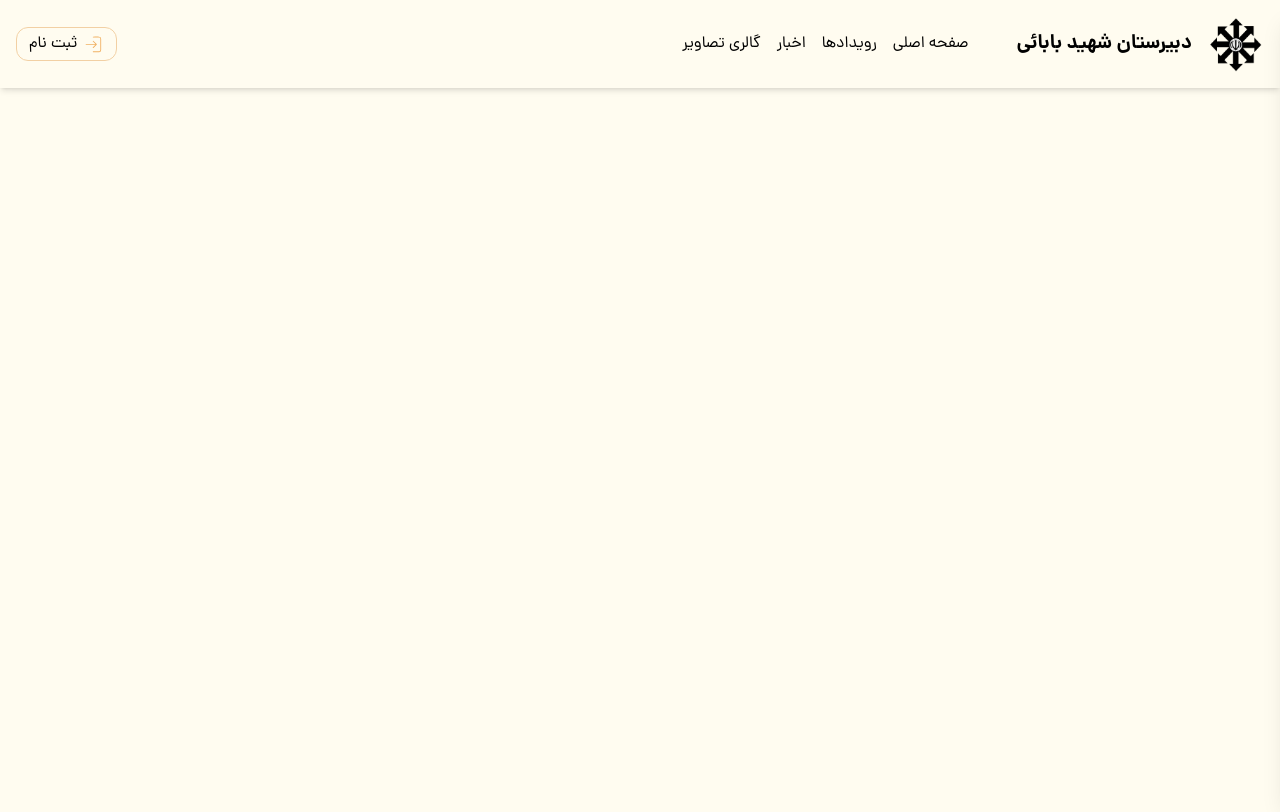
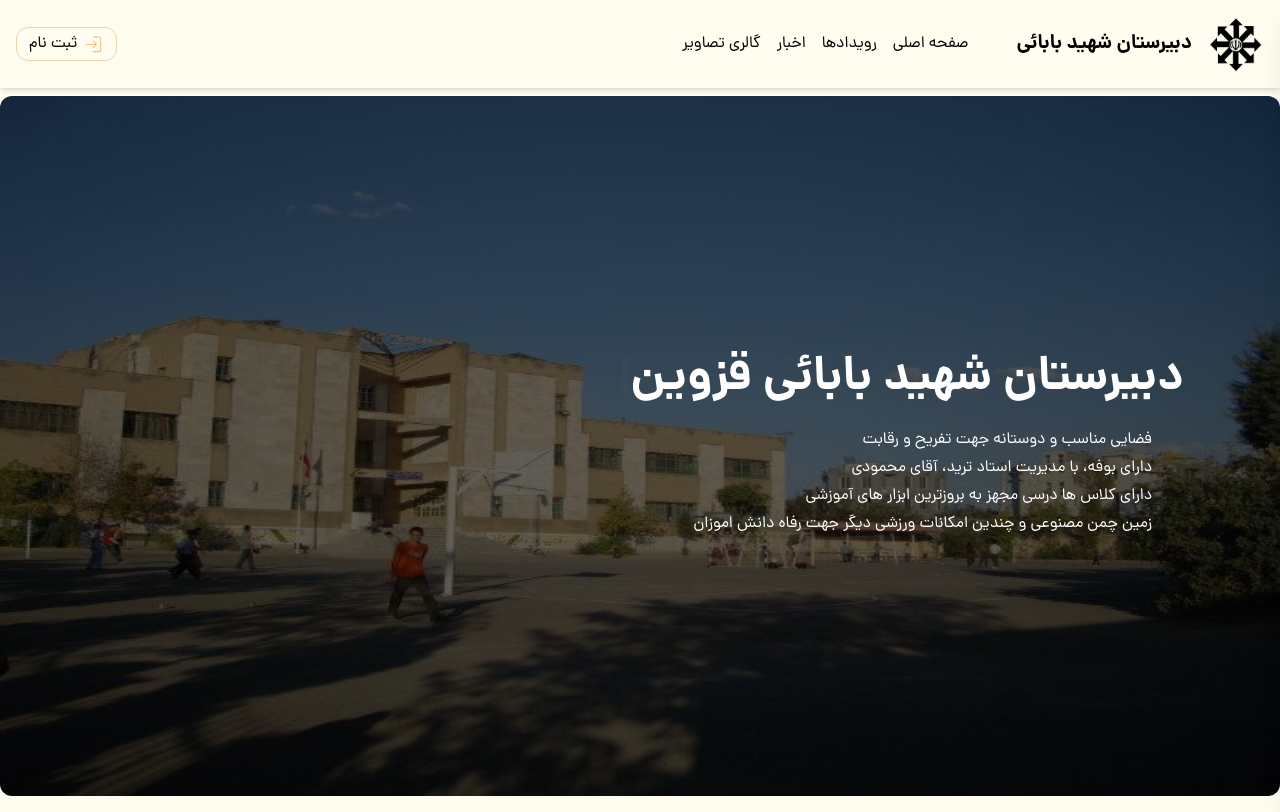
Before and after one commit to AliDeWeb/School_Webpage, a React (Vite) app in the folder frontend/: page / in a window 1280 px wide. Built offline with nearby package versions, Linux system fonts and the light colour scheme.

Commit message:
banner completed

```diff
--- a/frontend/package.json
+++ b/frontend/package.json
@@ -11,12 +11,15 @@
     "preview": "vite preview"
   },
   "dependencies": {
+    "aos": "^3.0.0-beta.6",
     "react": "^18.2.0",
     "react-dom": "^18.2.0",
     "react-icons": "^5.2.1",
-    "react-router-dom": "^6.23.1"
+    "react-router-dom": "^6.23.1",
+    "react-simple-typewriter": "^5.0.1"
   },
   "devDependencies": {
+    "@types/aos": "^3.0.7",
     "@types/react": "^18.2.66",
     "@types/react-dom": "^18.2.22",
     "@typescript-eslint/eslint-plugin": "^7.2.0",
--- a/frontend/src/assets/styles/input.css
+++ b/frontend/src/assets/styles/input.css
@@ -9,6 +9,7 @@
   }
   body {
     background: #fffcf0;
+    padding-top: 80px;
   }
   img {
     @apply size-full;
--- a/frontend/src/assets/styles/output.css
+++ b/frontend/src/assets/styles/output.css
@@ -458,6 +458,7 @@ video {
 
 body {
   background: #fffcf0;
+  padding-top: 80px;
 }
 
 img {
@@ -635,6 +636,10 @@ img {
   position: fixed;
 }
 
+.absolute {
+  position: absolute;
+}
+
 .relative {
   position: relative;
 }
@@ -653,6 +658,10 @@ img {
 
 .right-0 {
   right: 0px;
+}
+
+.right-8 {
+  right: 2rem;
 }
 
 .top-0 {
@@ -676,6 +685,10 @@ img {
   margin-bottom: 1.25rem;
 }
 
+.mb-6 {
+  margin-bottom: 1.5rem;
+}
+
 .block {
   display: block;
 }
@@ -693,8 +706,17 @@ img {
   height: 2.5rem;
 }
 
+.size-full {
+  width: 100%;
+  height: 100%;
+}
+
 .h-\[100dvh\] {
   height: 100dvh;
+}
+
+.h-full {
+  height: 100%;
 }
 
 .min-h-\[100dvh\] {
@@ -712,6 +734,10 @@ img {
 .w-max {
   width: -moz-max-content;
   width: max-content;
+}
+
+.list-disc {
+  list-style-type: disc;
 }
 
 .flex-col {
@@ -754,6 +780,14 @@ img {
   gap: 2rem;
 }
 
+.overflow-hidden {
+  overflow: hidden;
+}
+
+.rounded-xl {
+  border-radius: 0.75rem;
+}
+
 .rounded-l-xl {
   border-top-left-radius: 0.75rem;
   border-bottom-left-radius: 0.75rem;
@@ -766,6 +800,11 @@ img {
 
 .bg-black\/80 {
   background-color: rgb(0 0 0 / 0.8);
+}
+
+.object-cover {
+  -o-object-fit: cover;
+     object-fit: cover;
 }
 
 .px-4 {
@@ -795,9 +834,19 @@ img {
   font-family: danaBold;
 }
 
+.text-lg {
+  font-size: 1.125rem;
+  line-height: 1.75rem;
+}
+
 .text-sm {
   font-size: 0.875rem;
   line-height: 1.25rem;
+}
+
+.text-white {
+  --tw-text-opacity: 1;
+  color: rgb(255 255 255 / var(--tw-text-opacity));
 }
 
 .opacity-0 {
@@ -822,6 +871,11 @@ img {
   --tw-shadow: 0 20px 25px -5px rgb(0 0 0 / 0.1), 0 8px 10px -6px rgb(0 0 0 / 0.1);
   --tw-shadow-colored: 0 20px 25px -5px var(--tw-shadow-color), 0 8px 10px -6px var(--tw-shadow-color);
   box-shadow: var(--tw-ring-offset-shadow, 0 0 #0000), var(--tw-ring-shadow, 0 0 #0000), var(--tw-shadow);
+}
+
+.brightness-\[40\%\] {
+  --tw-brightness: brightness(40%);
+  filter: var(--tw-blur) var(--tw-brightness) var(--tw-contrast) var(--tw-grayscale) var(--tw-hue-rotate) var(--tw-invert) var(--tw-saturate) var(--tw-sepia) var(--tw-drop-shadow);
 }
 
 .backdrop-blur-3xl {
@@ -889,7 +943,22 @@ img {
   width: 100%;
 }
 
+.child\:line-clamp-1 > * {
+  overflow: hidden;
+  display: -webkit-box;
+  -webkit-box-orient: vertical;
+  -webkit-line-clamp: 1;
+}
+
 @media (min-width: 768px) {
+  .md\:right-24 {
+    right: 6rem;
+  }
+
+  .md\:mr-8 {
+    margin-right: 2rem;
+  }
+
   .md\:block {
     display: block;
   }
@@ -897,12 +966,30 @@ img {
   .md\:hidden {
     display: none;
   }
+
+  .md\:h-\[500px\] {
+    height: 500px;
+  }
+
+  .md\:text-5xl {
+    font-size: 3rem;
+    line-height: 1;
+  }
+
+  .md\:text-base {
+    font-size: 1rem;
+    line-height: 1.5rem;
+  }
 }
 
 @media (min-width: 1024px) {
   .lg\:size-14 {
     width: 3.5rem;
     height: 3.5rem;
+  }
+
+  .lg\:h-\[700px\] {
+    height: 700px;
   }
 
   .lg\:gap-12 {
--- /dev/null
+++ b/frontend/src/components/Banner/Banner.tsx
@@ -0,0 +1,85 @@
+// Imgs
+import banner from "../../assets/imgs/banner.jpg";
+
+// TypeWriter
+import { Typewriter } from "react-simple-typewriter";
+
+// AOS
+// @ts-ignore
+import AOS from "aos";
+import "aos/dist/aos.css";
+AOS.init({
+  disable: false,
+  startEvent: "DOMContentLoaded",
+  initClassName: "aos-init",
+  animatedClassName: "aos-animate",
+  useClassNames: false,
+  disableMutationObserver: false,
+  debounceDelay: 50,
+  throttleDelay: 99,
+  offset: 120,
+  delay: 1000,
+  duration: 1000,
+  easing: "ease",
+  once: false,
+  mirror: false,
+  anchorPlacement: "top-bottom",
+});
+
+const Banner = () => {
+  return (
+    <div className={"py-4"}>
+      <div>
+        <div
+          className={
+            "w-full md:h-[500px] lg:h-[700px] overflow-hidden rounded-xl relative"
+          }
+        >
+          {/*
+                Content Container
+          */}
+          <div
+            className={
+              "absolute top-0 bottom-0 h-full right-8 md:right-24 z-10 flex flex-col justify-center"
+            }
+          >
+            <h2 className={"text-lg md:text-5xl font-danaBold text-white mb-6"}>
+              <Typewriter
+                words={["دبیرستان شهید بابائی قزوین"]}
+                typeSpeed={90}
+                cursor={true}
+              />
+            </h2>
+            <ul
+              className={
+                "text-white font-dana list-disc md:mr-8 text-sm md:text-base flex flex-col gap-1 child:line-clamp-1"
+              }
+            >
+              <li data-aos="fade-left">
+                فضایی مناسب و دوستانه جهت تفریح و رقابت
+              </li>
+              <li data-aos="fade-left">
+                دارای بوفه، با مدیریت استاد ترید، آقای محمودی
+              </li>
+              <li data-aos="fade-left">
+                دارای کلاس ها درسی مجهز به بروزترین ابزار های آموزشی
+              </li>
+              <li data-aos="fade-left">
+                زمین چمن مصنوعی و چندین امکانات ورزشی دیگر جهت رفاه دانش اموزان
+              </li>
+            </ul>
+          </div>
+
+          {/*
+                Banner Container
+          */}
+          <div className={"size-full object-cover brightness-[40%]"}>
+            <img src={banner} alt="Banner" />
+          </div>
+        </div>
+      </div>
+    </div>
+  );
+};
+
+export default Banner;
--- a/frontend/src/components/Header/Header.tsx
+++ b/frontend/src/components/Header/Header.tsx
@@ -22,7 +22,7 @@ const Header = () => {
   }, [isMenuOpen]);
 
   return (
-    <header className="py-4 shadow-md fixed top-0 left-0 right-0 w-full z-10">
+    <header className="py-4 shadow-md fixed top-0 left-0 right-0 w-full z-10 bg-[#fffcf0]">
       {/*
           Hamburger Menu
       */}
--- a/frontend/src/configs/layout.ts
+++ b/frontend/src/configs/layout.ts
@@ -3,3 +3,4 @@ export { default as Home } from "../pages/Home/Home";
 
 // Components
 export { default as Header } from "../components/Header/Header";
+export { default as Banner } from "../components/Banner/Banner";
--- a/frontend/src/pages/Home/Home.tsx
+++ b/frontend/src/pages/Home/Home.tsx
@@ -1,10 +1,11 @@
 // Components
-import { Header } from "../../configs/layout";
+import { Header, Banner } from "../../configs/layout";
 
 const Home = () => {
   return (
     <>
       <Header />
+      <Banner />
     </>
   );
 };
```
Also changed, not shown: frontend/src/assets/imgs/banner.jpg (added), 1 other file (tests, documents, lock files or other folders).
